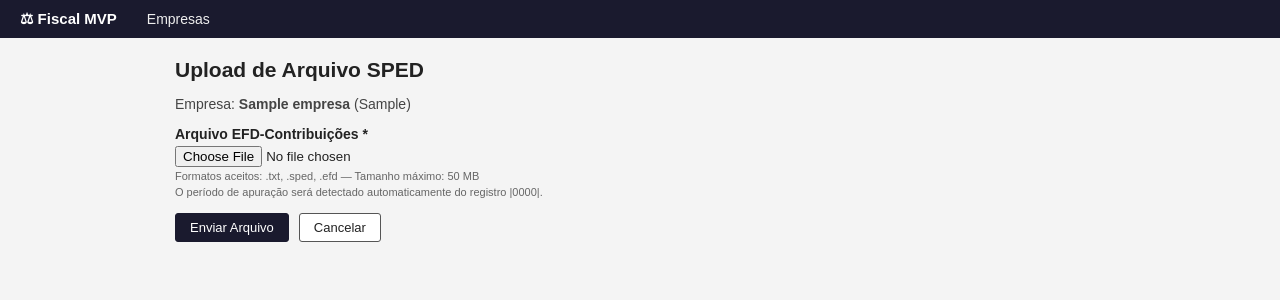
After one commit to takeozin/mvp-inteligencia-fiscal, a Flask app: page /empresa/1/upload in a window 1280 px wide. The commit adds this page. Shown: the top 300 px of the page. Run offline with Flask 3, Linux system fonts and the light colour scheme; tables that the repository leaves empty hold one stand-in row (values such as "Sample post").

Commit message:
feat(etapa-2): upload de arquivo SPED com detecção automática de período

```diff
--- a/app/__init__.py
+++ b/app/__init__.py
@@ -23,7 +23,9 @@ def create_app():
     db.init_app(app)
 
     from app.routes.empresa import empresa_bp
+    from app.routes.sped import sped_bp
     app.register_blueprint(empresa_bp)
+    app.register_blueprint(sped_bp)
 
     with app.app_context():
         db.create_all()
--- /dev/null
+++ b/app/routes/sped.py
@@ -0,0 +1,96 @@
+import os
+import uuid
+from flask import Blueprint, render_template, request, redirect, url_for, flash, current_app
+from werkzeug.utils import secure_filename
+from app import db
+from app.models import Empresa, ArquivoSPED
+
+sped_bp = Blueprint('sped', __name__)
+
+EXTENSOES_PERMITIDAS = {'.txt', '.sped', '.efd'}
+
+
+def extensao_valida(nome_arquivo: str) -> bool:
+    _, ext = os.path.splitext(nome_arquivo.lower())
+    return ext in EXTENSOES_PERMITIDAS
+
+
+def detectar_periodo(caminho_arquivo: str) -> str:
+    """
+    Lê as primeiras linhas do arquivo e tenta extrair o período
+    do registro |0000| do SPED (campo DT_INI, posição 3).
+    Retorna string no formato MM/AAAA ou 'N/D'.
+    """
+    try:
+        with open(caminho_arquivo, 'r', encoding='utf-8', errors='ignore') as f:
+            for linha in f:
+                linha = linha.strip()
+                if linha.startswith('|0000|'):
+                    campos = linha.split('|')
+                    if len(campos) > 4:
+                        dt_ini = campos[4]  # formato DDMMAAAA
+                        if len(dt_ini) == 8:
+                            return f'{dt_ini[2:4]}/{dt_ini[4:]}'
+                    break
+    except Exception:
+        pass
+    return 'N/D'
+
+
+@sped_bp.route('/empresa/<int:empresa_id>/upload', methods=['GET', 'POST'])
+def upload_sped(empresa_id):
+    empresa = Empresa.query.get_or_404(empresa_id)
+
+    if request.method == 'POST':
+        arquivo = request.files.get('arquivo_sped')
+
+        if not arquivo or arquivo.filename == '':
+            flash('Nenhum arquivo selecionado.', 'erro')
+            return redirect(url_for('sped.upload_sped', empresa_id=empresa_id))
+
+        if not extensao_valida(arquivo.filename):
+            flash('Extensão inválida. Envie um arquivo .txt, .sped ou .efd.', 'erro')
+            return redirect(url_for('sped.upload_sped', empresa_id=empresa_id))
+
+        nome_original = secure_filename(arquivo.filename)
+        nome_unico = f'{uuid.uuid4().hex}_{nome_original}'
+        pasta_empresa = os.path.join(current_app.config['UPLOAD_FOLDER'], str(empresa_id))
+        os.makedirs(pasta_empresa, exist_ok=True)
+        caminho_completo = os.path.join(pasta_empresa, nome_unico)
+
+        arquivo.save(caminho_completo)
+
+        periodo = detectar_periodo(caminho_completo)
+
+        registro = ArquivoSPED(
+            empresa_id=empresa_id,
+            nome_arquivo=nome_original,
+            caminho=caminho_completo,
+            periodo_apuracao=periodo,
+            processado=False
+        )
+        db.session.add(registro)
+        db.session.commit()
+
+        flash(f'Arquivo "{nome_original}" enviado! Período detectado: {periodo}', 'sucesso')
+        return redirect(url_for('empresa.detalhe_empresa', empresa_id=empresa_id))
+
+    return render_template('sped/upload.html', empresa=empresa)
+
+
+@sped_bp.route('/sped/<int:sped_id>/excluir', methods=['POST'])
+def excluir_sped(sped_id):
+    sped = ArquivoSPED.query.get_or_404(sped_id)
+    empresa_id = sped.empresa_id
+
+    try:
+        if os.path.exists(sped.caminho):
+            os.remove(sped.caminho)
+    except OSError:
+        pass
+
+    db.session.delete(sped)
+    db.session.commit()
+
+    flash(f'Arquivo "{sped.nome_arquivo}" removido.', 'sucesso')
+    return redirect(url_for('empresa.detalhe_empresa', empresa_id=empresa_id))
--- /dev/null
+++ b/app/templates/sped/upload.html
@@ -0,0 +1,34 @@
+{% extends 'base.html' %}
+{% block title %}Upload SPED — {{ empresa.nome }}{% endblock %}
+
+{% block content %}
+<h2>Upload de Arquivo SPED</h2>
+<p style="margin-bottom:14px; color:#444;">
+    Empresa: <strong>{{ empresa.nome }}</strong> ({{ empresa.cnpj }})
+</p>
+
+<form method="POST"
+      action="{{ url_for('sped.upload_sped', empresa_id=empresa.id) }}"
+      enctype="multipart/form-data"
+      style="max-width:500px;">
+
+    <div class="form-group">
+        <label for="arquivo_sped">Arquivo EFD-Contribuições *</label>
+        <input type="file"
+               id="arquivo_sped"
+               name="arquivo_sped"
+               accept=".txt,.sped,.efd"
+               style="display:block; margin-top:4px;"
+               required>
+        <span class="hint">
+            Formatos aceitos: .txt, .sped, .efd — Tamanho máximo: 50 MB<br>
+            O período de apuração será detectado automaticamente do registro |0000|.
+        </span>
+    </div>
+
+    <div style="display:flex; gap:10px; margin-top:10px;">
+        <button type="submit" class="btn btn-primary">Enviar Arquivo</button>
+        <a href="{{ url_for('empresa.detalhe_empresa', empresa_id=empresa.id) }}" class="btn">Cancelar</a>
+    </div>
+</form>
+{% endblock %}
```
Also changed, not shown: app/templates/empresa/detalhe.html (+49 -3 lines).
